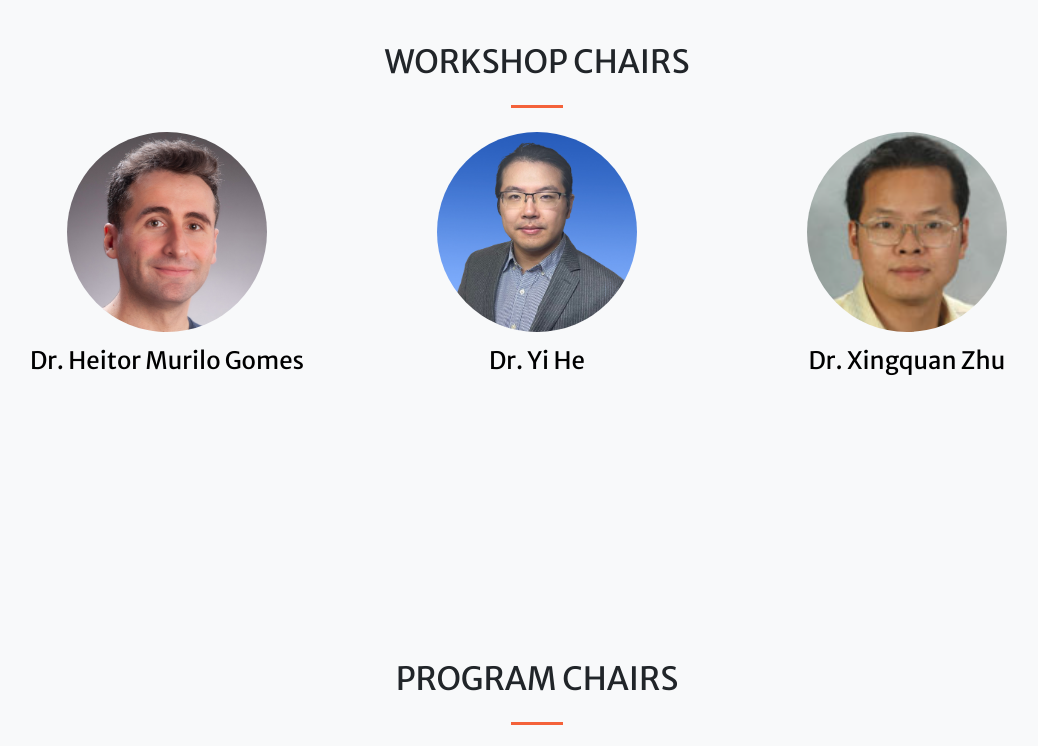
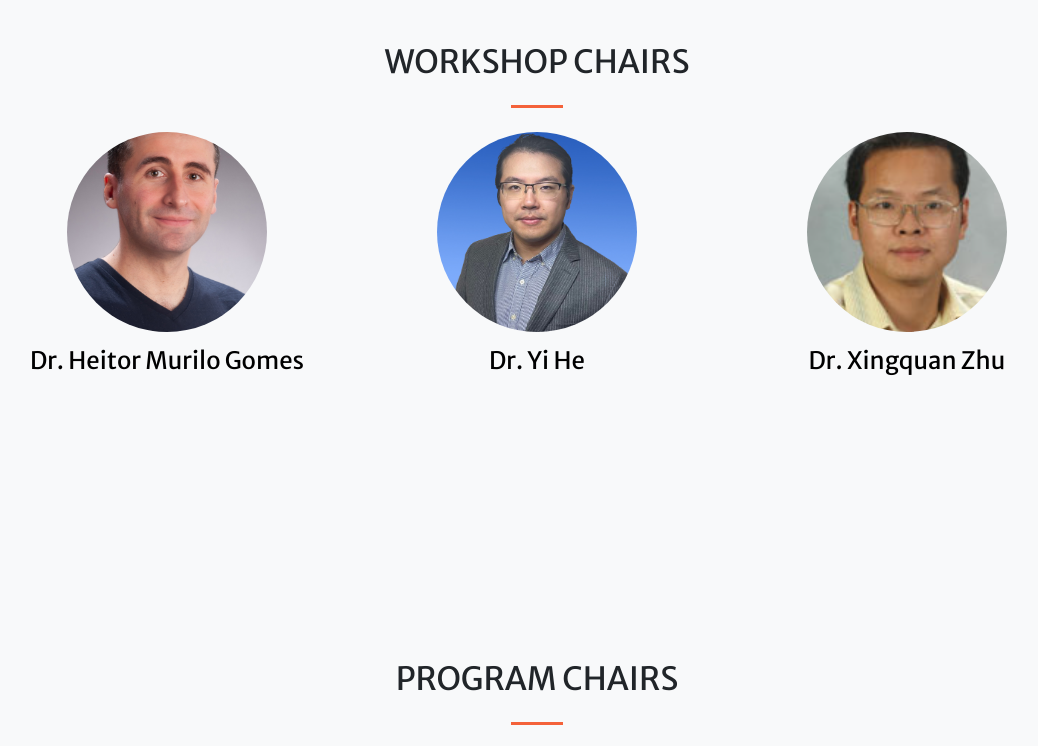
Before and after one commit to arrl-icdm/arrl2025, a website: page index.html in a window 1280 px wide. Shown: the part 4760-5506 px from the top of the page, without its empty margins (103-1141 px from the left). Drawn offline with nearby package versions, Linux system fonts and the light colour scheme.

Commit message:
Update index.html

```diff
--- a/index.html
+++ b/index.html
@@ -442,10 +442,10 @@
 
             .flex-item img {
                 border-radius: 50%;
-                width: 200px;
-                height: 200px;
+                width: 200px; /* 固定宽度 */
+                height: 200px; /* 固定高度 */
                 object-fit: cover; /* 保持图片比例并裁剪 */
-                object-position: top /* 确保中心位置 */
+                object-position: center; /* 居中显示 */
             }
 
             .flex-item h4 {
@@ -457,7 +457,7 @@
         <div class="flex-container">
             <div class="flex-item" data-animation-delay="200">
                 <a href="https://heitorgomes.com/" target="blank">
-                    <img class="img-responsive img-rounded" src="img/heitor_headphoto.jpg" alt="">
+                    <img class="img-responsive img-rounded" src="img/heitor_headphoto.jpg" alt="Heitor Murilo Gomes">
                 </a>
                 <h4 class="section-heading">
                     <a href="https://heitorgomes.com/" target="blank">
@@ -468,7 +468,7 @@
 
             <div class="flex-item" data-animation-delay="200">
                 <a href="https://www.lions.odu.edu/~y1he/index.html" target="blank">
-                    <img class="img-responsive img-rounded" src="img/Yi He_v2.png" alt="">
+                    <img class="img-responsive img-rounded" src="img/Yi He_v2.png" alt="Yi He">
                 </a>
                 <h4 class="section-heading">
                     <a href="https://www.lions.odu.edu/~y1he/index.html" target="blank">
@@ -479,7 +479,7 @@
 
             <div class="flex-item" data-animation-delay="200">
                 <a href="https://www.fau.edu/engineering/directory/faculty/zhu/" target="blank">
-                    <img class="img-responsive img-rounded" src="img/Xingquan Zhu.png" alt="">
+                    <img class="img-responsive img-rounded" src="img/Xingquan Zhu.png" alt="Xingquan Zhu">
                 </a>
                 <h4 class="section-heading">
                     <a href="https://www.fau.edu/engineering/directory/faculty/zhu/" target="blank">
@@ -490,6 +490,7 @@
         </div>
     </div>
 </section>
+
 
 
 
```
